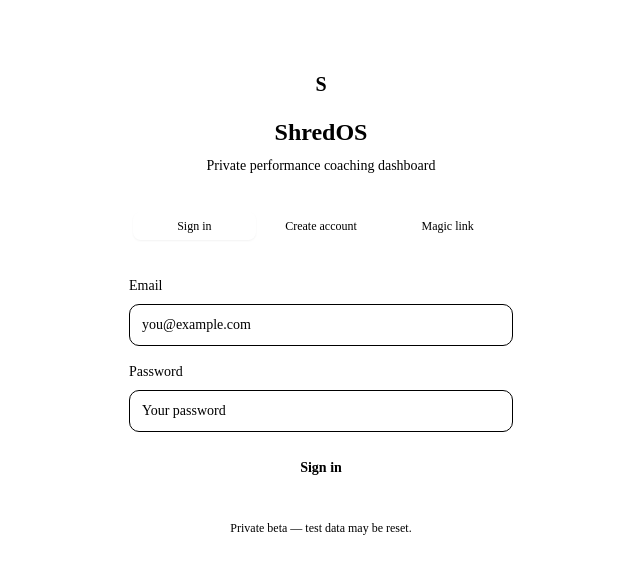
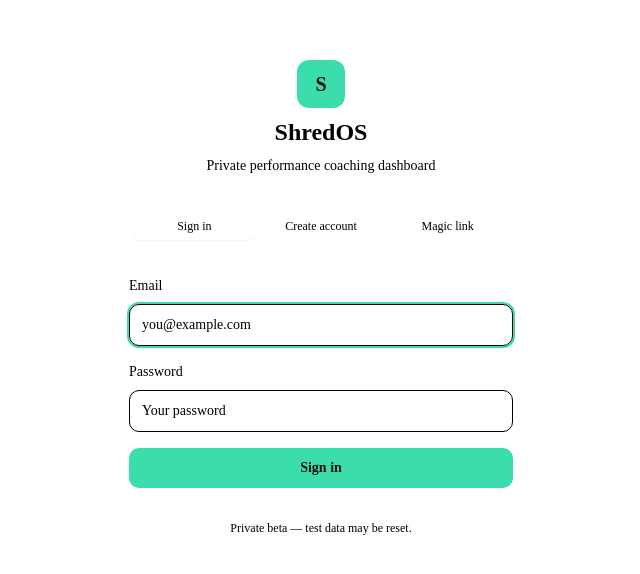
Before and after one commit to Jayc92/Shredos, a Next.js app: page /login in a window 1280 px wide. Shown: the part 102-676 px from the top of the page, without its empty margins (319-959 px from the left). Built offline with nearby package versions, Linux system fonts and the light colour scheme.

Commit message:
Start ForgeFit visual foundation

```diff
--- a/src/app/globals.css
+++ b/src/app/globals.css
@@ -10,16 +10,16 @@
 @layer base {
   :root {
     /* shadcn/ui dark theme as default */
-    --background: oklch(1 0 0);         /* #111 — near-black */
+    --background: oklch(1 0 0);
     --foreground: oklch(0.145 0 0);
 
-    --card: oklch(1 0 0);               /* #1c1c1c — card surfaces */
+    --card: oklch(1 0 0);
     --card-foreground: oklch(0.145 0 0);
 
     --popover: oklch(1 0 0);
     --popover-foreground: oklch(0.145 0 0);
 
-    --primary: oklch(0.205 0 0);         /* green — main CTA */
+    --primary: oklch(0.205 0 0);
     --primary-foreground: oklch(0.985 0 0);
 
     --secondary: oklch(0.97 0 0);          /* subtle surface */
@@ -78,8 +78,8 @@
     --card-foreground: oklch(0.985 0 0);
     --popover: oklch(0.205 0 0);
     --popover-foreground: oklch(0.985 0 0);
-    --primary: oklch(0.922 0 0);
-    --primary-foreground: oklch(0.205 0 0);
+    --primary: 162 70% 55%;
+    --primary-foreground: 0 0% 7%;
     --secondary: oklch(0.269 0 0);
     --secondary-foreground: oklch(0.985 0 0);
     --muted: oklch(0.269 0 0);
@@ -89,7 +89,7 @@
     --destructive: oklch(0.704 0.191 22.216);
     --border: oklch(1 0 0 / 10%);
     --input: oklch(1 0 0 / 15%);
-    --ring: oklch(0.556 0 0);
+    --ring: 162 70% 55%;
     --chart-1: oklch(0.87 0 0);
     --chart-2: oklch(0.556 0 0);
     --chart-3: oklch(0.439 0 0);
```
